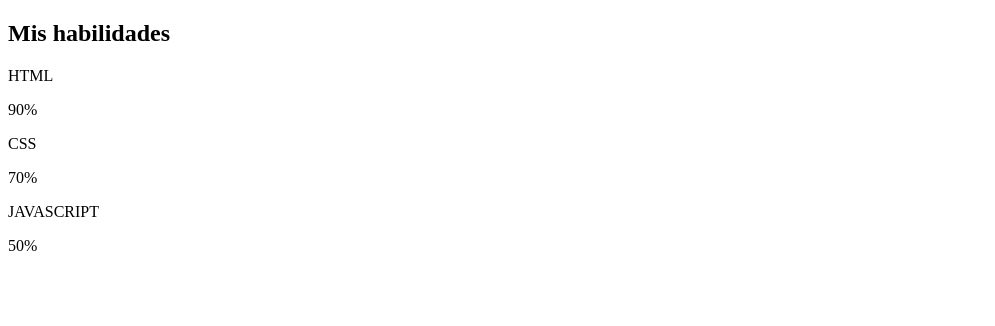
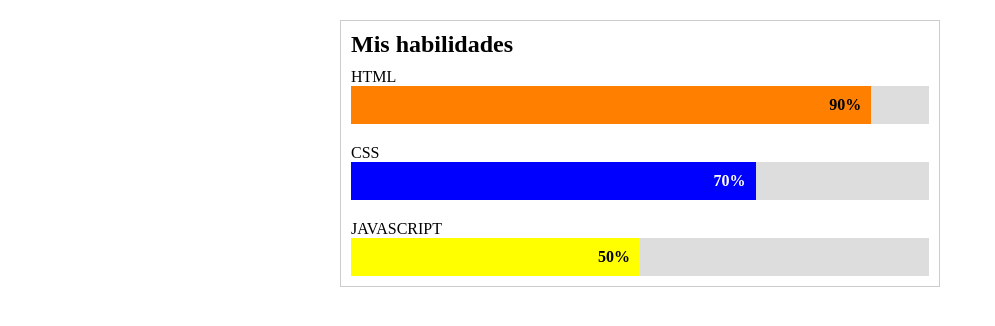
Before and after one commit to alfred3ks/skill-animada-css, a plain HTML site: page index.html in a window 1280 px wide. Shown: the whole page, without its empty margins (0-995 px from the left). Drawn offline with Linux system fonts and the light colour scheme.

Commit message:
Realizo los estilos de las barras.

```diff
--- a/index.html
+++ b/index.html
@@ -11,15 +11,15 @@
     <h2>Mis habilidades</h2>
     <p>HTML</p>
     <div class="container">
-      <div class="skill html">90%</div>
+      <div class="skills html">90%</div>
     </div>
     <p>CSS</p>
     <div class="container">
-      <div class="skill css">70%</div>
+      <div class="skills css">70%</div>
     </div>
     <p>JAVASCRIPT</p>
     <div class="container">
-      <div class="skill javascript">50%</div>
+      <div class="skills javascript">50%</div>
     </div>
   </div>
 </body>
--- a/style.css
+++ b/style.css
@@ -0,0 +1,78 @@
+* {
+  margin: 0;
+  padding: 0;
+  box-sizing: border-box;
+}
+
+.habilidades {
+  width: 600px;
+  margin: auto;
+  margin-top: 20px;
+  border: 1px solid #ccc;
+  padding: 10px;
+}
+
+.habilidades h2 {
+  margin-bottom: 10px;
+}
+
+.container {
+  width: 100%;
+  background-color: #ddd;
+}
+
+.skills {
+  text-align: right;
+  padding: 10px;
+  color: white;
+  font-weight: bold;
+}
+
+.html {
+  background-color: #ff8000;
+  color: #000000;
+  margin-bottom: 20px;
+  /* Creamos la animacion */
+  animation: fillhtml 2s forwards ease;
+}
+.css {
+  background-color: #0000ff;
+  color: #ffffff;
+  margin-bottom: 20px;
+  /* Creamos la animacion */
+  animation: fillcss 2s forwards ease;
+}
+.javascript {
+  background-color: #ffff00;
+  color: #000000;
+  /* Creamos la animacion */
+  animation: filljs 2s forwards ease;
+}
+
+/* Creamos el keyframe de la animación */
+@keyframes fillhtml {
+  0% {
+    width: 0;
+  }
+  100% {
+    width: 90%;
+  }
+}
+
+@keyframes fillcss {
+  0% {
+    width: 0;
+  }
+  100% {
+    width: 70%;
+  }
+}
+
+@keyframes filljs {
+  0% {
+    width: 0;
+  }
+  100% {
+    width: 50%;
+  }
+}
```
